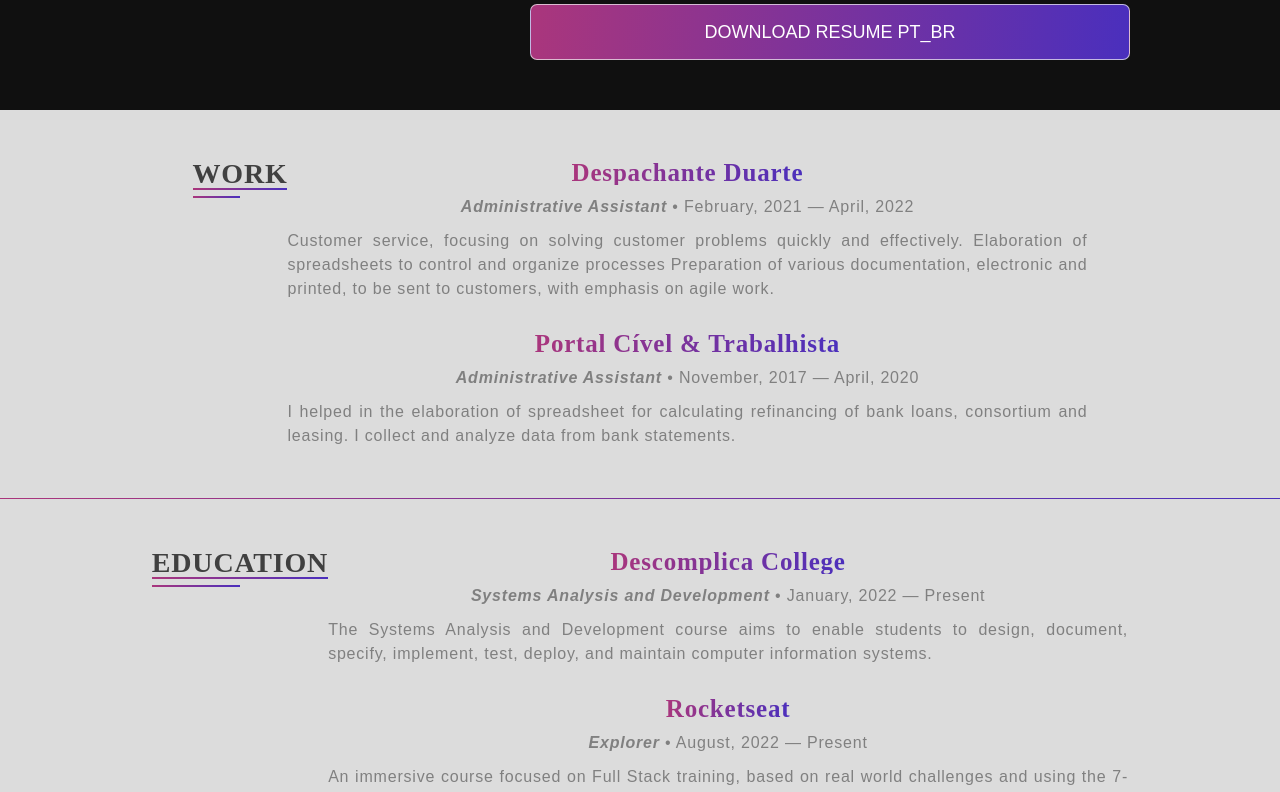
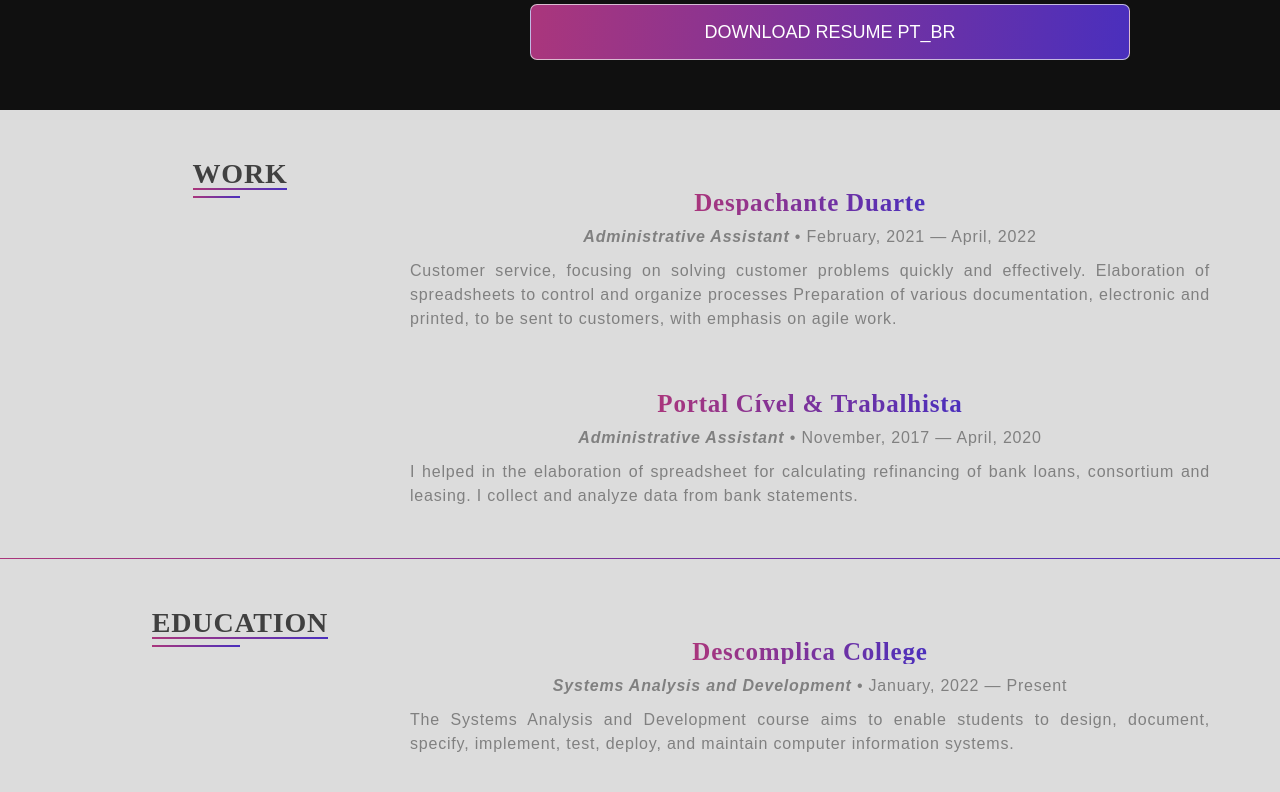
Before and after one commit to JoaoKshesek/portfolio_react, a React (Vite) app: page / in a window 1280 px wide. Shown: the part 1340-2132 px from the top of the page. Built offline with nearby package versions, Linux system fonts and the light colour scheme.

Commit message:
Update Section MediaQuery

```diff
--- a/src/components/Section/index.jsx
+++ b/src/components/Section/index.jsx
@@ -1,9 +1,11 @@
-import { Container, Content } from "./styles";
+import { Container, Teste, Content } from "./styles";
 
 export function Section({ title, children }) {
     return (
         <Container>
+            <Teste>
             <h2>{title}</h2>
+            </Teste>
             <Content>
                 {children}
             </Content>
--- a/src/components/Section/styles.js
+++ b/src/components/Section/styles.js
@@ -78,8 +78,22 @@
     }
  `;
 export const Content = styled.div`
-    @media ${device.laptop} {
-            max-width: 800px;
-            margin-top: -30px;
+            display: flex;
+            flex-direction: column;
+        @media ${device.laptop} {
+            width: 800px;
+            align-items: flex-start;
+            gap: 30px;
         }
 `;
+export const Teste = styled.div`
+        display: flex;
+        width: 100%;
+        justify-content: center;
+
+        @media ${device.laptop} {
+            width: 340px;
+        }
+
+
+`;
```
